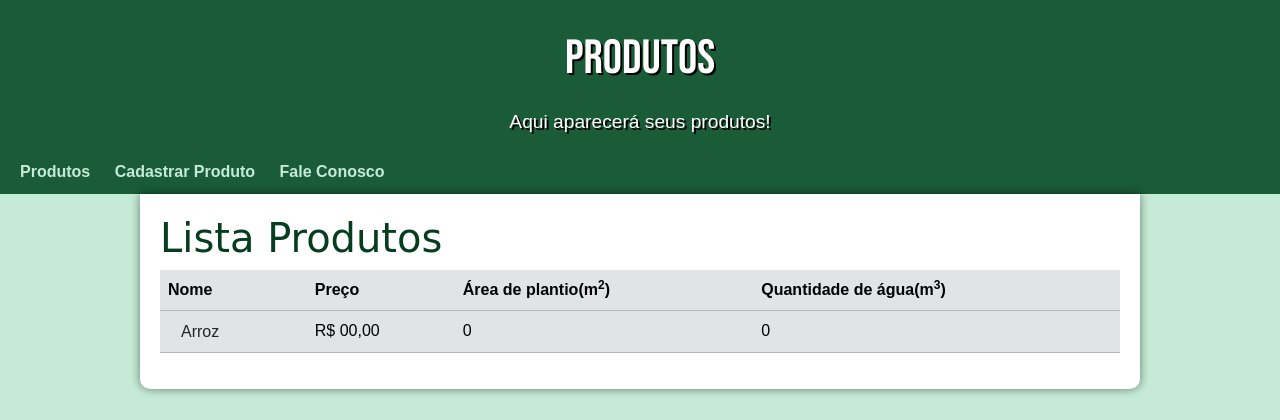
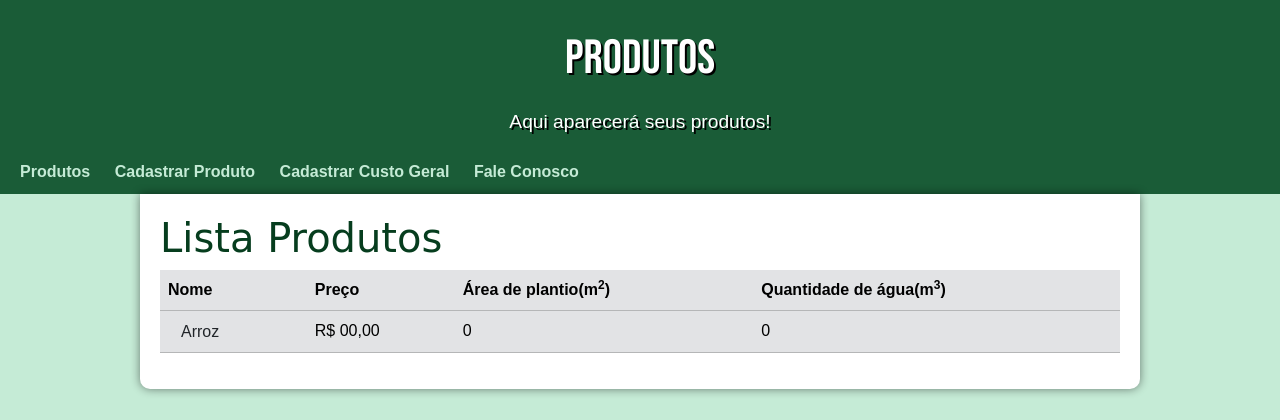
Before and after one commit to coelhovsk/IFAGROTECH-2023-Hackathon, a Django app: template IFAGROTECHHACKATHON/PGPO/templates/produtos.html in a window 1280 px wide. Shown: the top 420 px of the page. Run offline with Django 4.2, Linux system fonts and the light colour scheme; the template is opened without the code that fills it, so the values that code supplies are empty; some web fonts are replaced.

Commit message:
Add files via upload

```diff
--- a/IFAGROTECHHACKATHON/PGPO/templates/produtos.html
+++ b/IFAGROTECHHACKATHON/PGPO/templates/produtos.html
@@ -16,6 +16,7 @@
         <nav>
             <a href="#">Produtos</a>
             <a href="cadastroProdutos.html">Cadastrar Produto</a>
+            <a href="cadastroGeral.html">Cadastrar Custo Geral</a>
             <a href="faleconosco.html">Fale Conosco</a>
         </nav>
 
```
